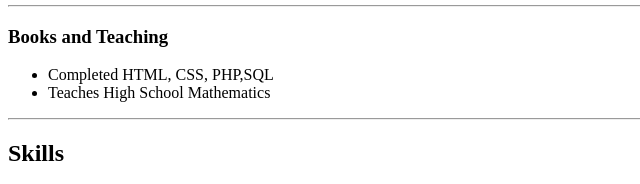
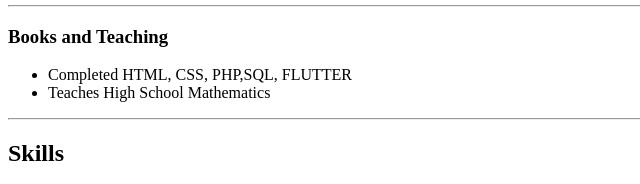
Before and after one commit to ebenaidoo40/cv, a plain HTML site: page index.html in a window 1280 px wide. Shown: the part 257-441 px from the top of the page, 0-640 px from the left. Drawn offline with Linux system fonts and the light colour scheme.

Commit message:
flutter was added to the books complete part

```diff
--- a/index.html
+++ b/index.html
@@ -22,7 +22,7 @@
   <p>
     <h3>Books and Teaching</h3>
     <ul>
-      <li>Completed HTML, CSS, PHP,SQL</li>
+      <li>Completed HTML, CSS, PHP,SQL, FLUTTER</li>
       <li>Teaches High School Mathematics</li>
     </ul>
 
```
